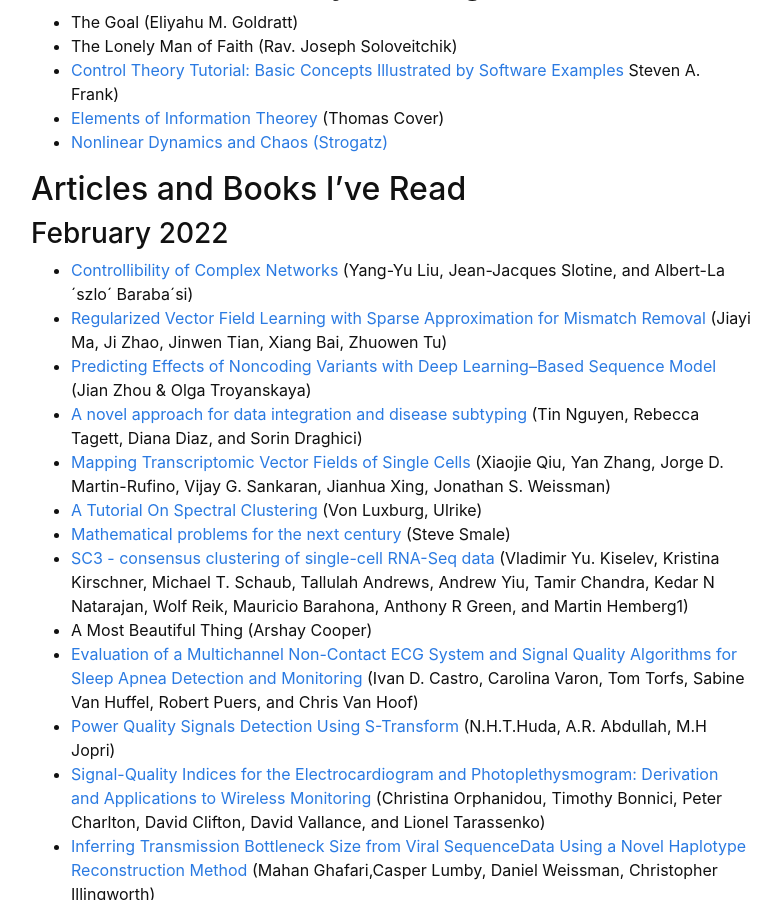
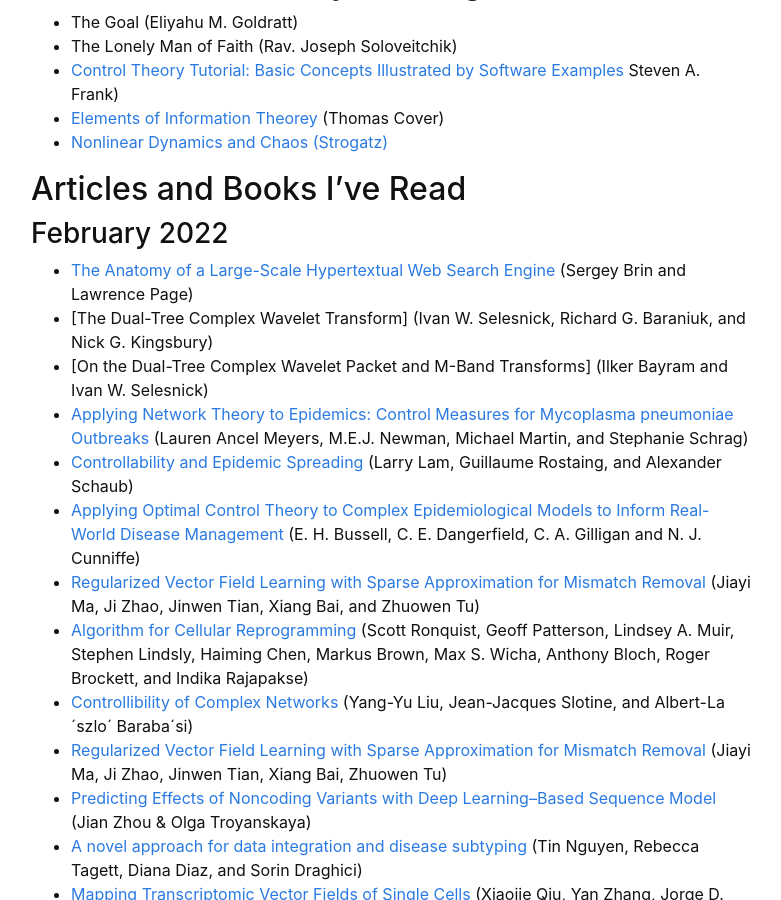
Before and after one commit to Jpickard1/jpickard1.github.io, a Jekyll site: the page built from content/3-Reading_Log.md, in a window 1280 px wide and 900 px high, scrolled down 251 px. Shown: the whole window, without its empty margins (249-1030 px from the left). Built offline with Jekyll 4.4.1, drawn with Linux system fonts in a browser that asks for light colours; some of the changed text lies outside the part shown.

Commit message:
Update 3-Reading_Log.md

```diff
--- a/content/3-Reading_Log.md
+++ b/content/3-Reading_Log.md
@@ -15,6 +15,14 @@ description: >
 ## Articles and Books I've Read
 
 ### February 2022
+- [The Anatomy of a Large-Scale Hypertextual Web Search Engine](https://snap.stanford.edu/class/cs224w-readings/Brin98Anatomy.pdf) (Sergey Brin and Lawrence Page)
+- [The Dual-Tree Complex Wavelet Transform]<!-- In an email from Jonathan on 1/25/2022 --> (Ivan W. Selesnick, Richard G. Baraniuk, and Nick G. Kingsbury)
+- [On the Dual-Tree Complex Wavelet Packet and M-Band Transforms]<!-- In an email from Jonathan on 1/25/2022 --> (̇Ilker Bayram and Ivan W. Selesnick)
+- [Applying Network Theory to Epidemics: Control Measures for Mycoplasma pneumoniae Outbreaks](https://www.ncbi.nlm.nih.gov/pmc/articles/PMC3369603/pdf/02-0188.pdf) (Lauren Ancel Meyers, M.E.J. Newman, Michael Martin, and Stephanie Schrag)
+- [Controllability and Epidemic Spreading](http://snap.stanford.edu/class/cs224w-2015/projects_2015/Controllability_and_epidemic_spreading.pdf) (Larry Lam, Guillaume Rostaing, and Alexander Schaub)
+- [Applying Optimal Control Theory to Complex Epidemiological Models to Inform Real-World Disease Management](https://royalsocietypublishing.org/doi/pdf/10.1098/rstb.2018.0284) (E. H. Bussell, C. E. Dangerfield, C. A. Gilligan and N. J. Cunniffe)
+- [Regularized Vector Field Learning with Sparse Approximation for Mismatch Removal](https://www.vlrlab.net/admin/uploads/avatars/Regularized_vector_field_learning_with_sparse_approximation_for_mismatch_removal.pdf) (Jiayi Ma, Ji Zhao, Jinwen Tian, Xiang Bai, and Zhuowen Tu)
+- [Algorithm for Cellular Reprogramming](https://www.pnas.org/content/pnas/114/45/11832.full.pdf) (Scott Ronquist, Geoff Patterson, Lindsey A. Muir, Stephen Lindsly, Haiming Chen, Markus Brown, Max S. Wicha, Anthony Bloch, Roger Brockett, and Indika Rajapakse)
 - [Controllibility of Complex Networks](https://barabasi.com/f/329.pdf) (Yang-Yu Liu, Jean-Jacques Slotine, and Albert-La´szlo´ Baraba´si)
 - [Regularized Vector Field Learning with Sparse Approximation for Mismatch Removal](https://drive.google.com/file/d/1w0k3jZtZhAORDLY96HFtEqbR64kp1W7g/view?usp=sharing) (Jiayi Ma, Ji Zhao, Jinwen Tian, Xiang Bai, Zhuowen Tu)
 - [Predicting Effects of Noncoding Variants with Deep Learning–Based Sequence Model](https://www.nature.com/articles/nmeth.3547) (Jian Zhou & Olga Troyanskaya)
@@ -64,13 +71,10 @@ Huang,  Evangelos E. Papalexakis, and Christos Faloutsos)
 - [Hypergraph Similarity Measures](https://drive.google.com/file/d/1nnG30anFDVJnVE-T5ai80dPaVMjIGWgz/view) (Amit Surana, Can Chen and Indika Rajapakse)
 - [Pagerank Beyond the Web](https://arxiv.org/pdf/1407.5107.pdf) (David Gleich)
 - [Reconstructing an Epidemic Over Time](https://faculty.cc.gatech.edu/~badityap/papers/cult-kdd16.pdf) (Polina Rozenshtein, Aristides Gionis, B. Aditya Prakash, Jilles Vreeken)
-- [The Dual-Tree Complex Wavelet Transform]<!-- In an email from Jonathan on 1/25/2022 --> (Ivan W. Selesnick, Richard G. Baraniuk, and Nick G. Kingsbury)
-- [On the Dual-Tree Complex Wavelet Packet and M-Band Transforms]<!-- In an email from Jonathan on 1/25/2022 --> (̇Ilker Bayram and Ivan W. Selesnick)
 - [Multilinear Dynamical Systems for Tensor Time Series](https://people.eecs.berkeley.edu/~russell/papers/nips13-tensor.pdf) (Mark Rogers, Lei Li, and Stuart Russell)
 - [Numerical Computing with MATLAB](https://www.mathworks.com/moler/chapters.html) (Cleve Moler)
 - [Comprehensive mapping of long-range interactions reveals folding principles of the human genome](https://drive.google.com/file/d/1BoAGH7ADa12dVTb0szxa5rND-C1iVJ5Z/view) (Erez Lieberman-Aiden and friends)
 - [New Results on Shortest Paths in Three Dimensions](http://www.ams.sunysb.edu/~jsbm/papers/p166-mitchell.pdf) (Joseph Mitchell and Micha Sharir)
-- [The Anatomy of a Large-Scale Hypertextual Web Search Engine](https://snap.stanford.edu/class/cs224w-readings/Brin98Anatomy.pdf) (Sergey Brin and Lawrence Page)
 - [UMAP: Uniform Manifold Approximation and Projection for Dimension Reduction](https://drive.google.com/file/d/1qnqFYC8s1moQT5mwVoVqhZDrM5EkhjCd/view) (McInnes, Leland, John Healy, and James Melville)
 - [Initialization is critical for preserving global data structure in both t-SNE and UMAP](https://drive.google.com/file/d/1RbEHfvDSbSha_V-nQeNGxtkJrmoukXRg/view) (Kobak, Dmitry, and George C. Linderman)
 - [Visualizing Data using t-SNE](https://drive.google.com/file/d/1_BXHVPyLNqJyUF7cacZAxAgvspToRQXj/view) (Van der Maaten, Laurens, and Geoffrey Hinton)
```
Also changed, not shown: other parts of content/3-Reading_Log.md (+0 -1 lines).
